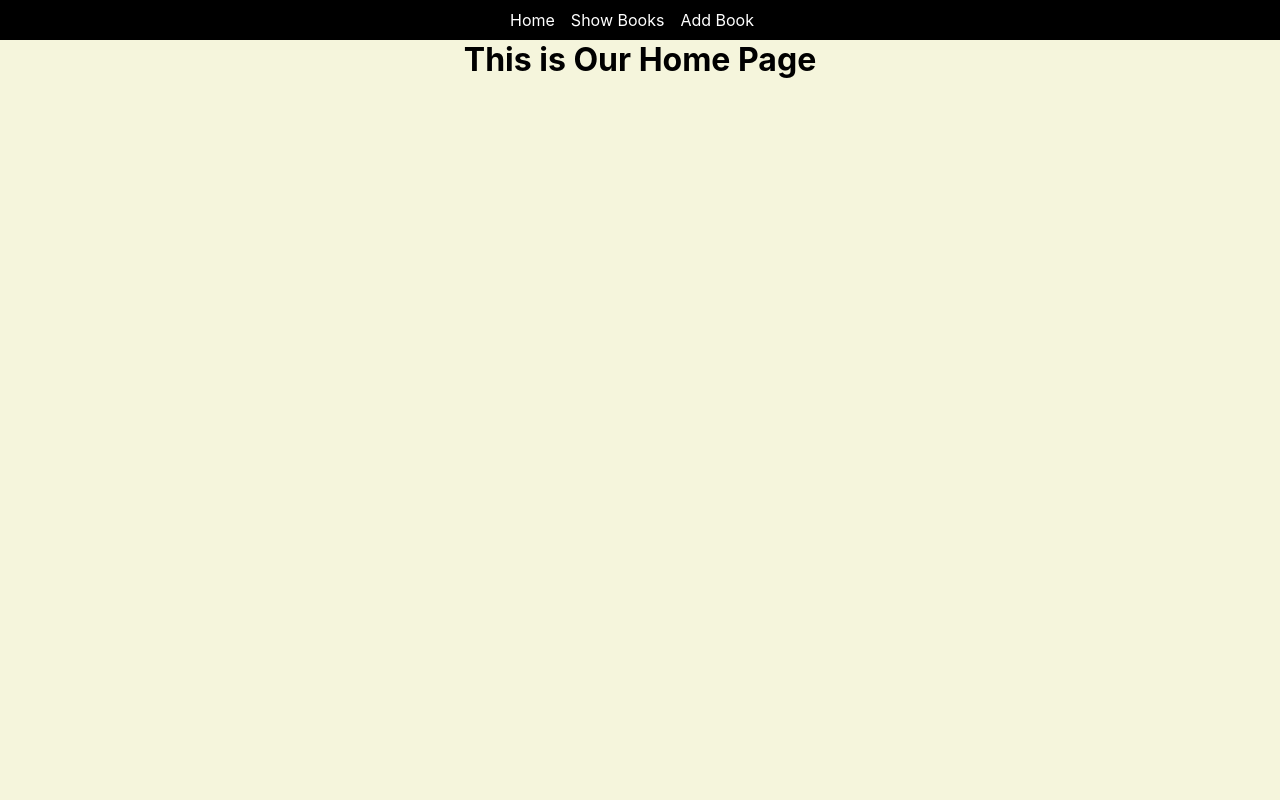
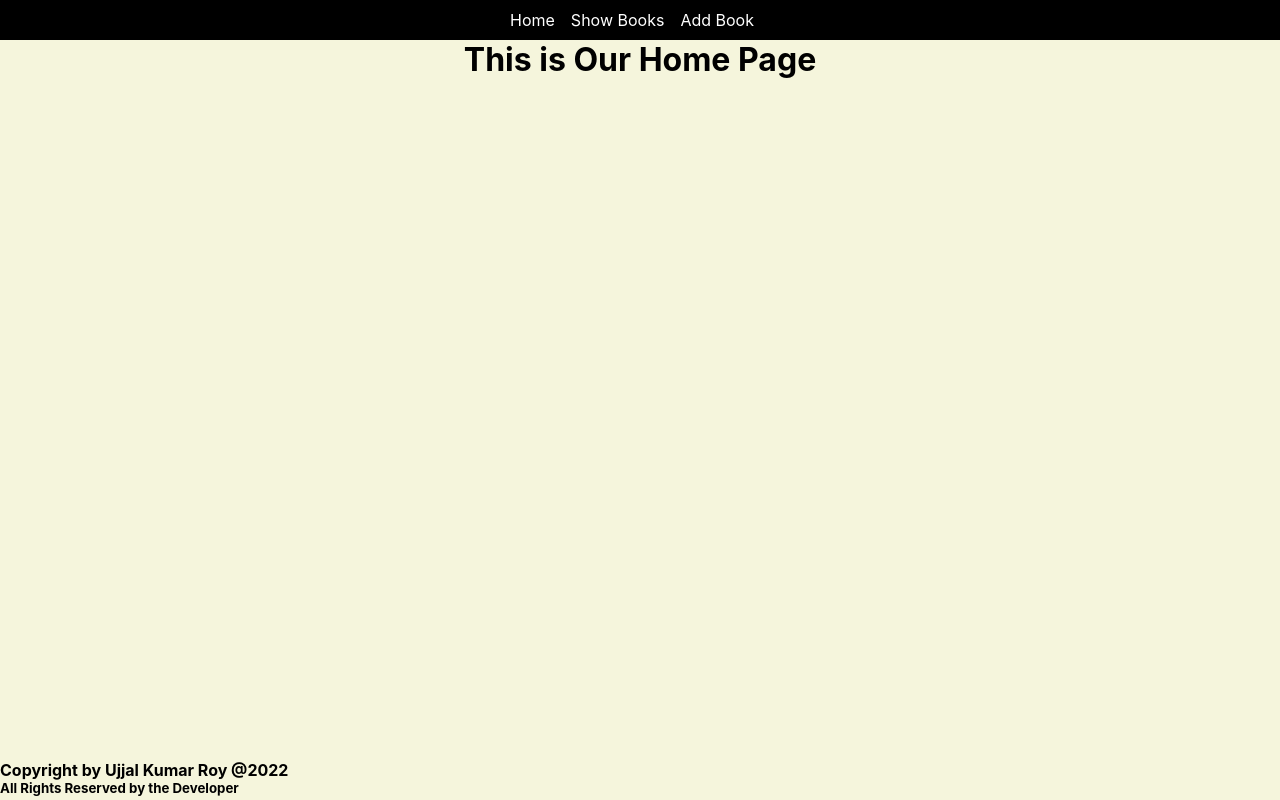
Before and after one commit to Ujjal-ENG/crud_app_redux, a React (Create React App) app: page / in a window 1280 px wide. Built offline with nearby package versions, Linux system fonts and the light colour scheme.

Commit message:
create the footer

```diff
--- a/src/App.css
+++ b/src/App.css
@@ -42,5 +42,11 @@ h2{
 }
 
 table{
+  margin: 3rem;
+  border-collapse: collapse;
+}
 
+td,th{
+  border: 1px solid;
+  padding: 1rem;
 }
--- a/src/App.js
+++ b/src/App.js
@@ -1,11 +1,12 @@
-
-import './App.css';
-import Index from './routes/Index';
+import "./App.css";
+import Footer from "./layouts/Footer";
+import Index from "./routes/Index";
 
 function App() {
   return (
     <div className="App">
       <Index />
+      <Footer />
     </div>
   );
 }
--- /dev/null
+++ b/src/layouts/Footer.jsx
@@ -0,0 +1,12 @@
+import React from "react";
+
+const Footer = () => {
+  return (
+    <footer>
+      <h4>Copyright by Ujjal Kumar Roy @2022</h4>
+      <h5>All Rights Reserved by the Developer</h5>
+    </footer>
+  );
+};
+
+export default Footer;
```
